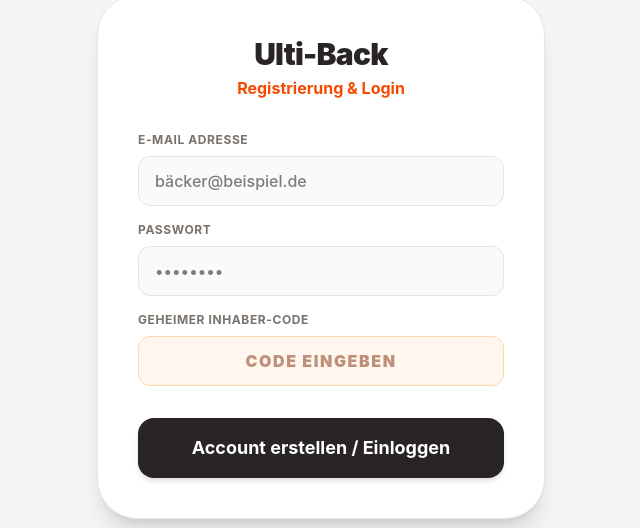
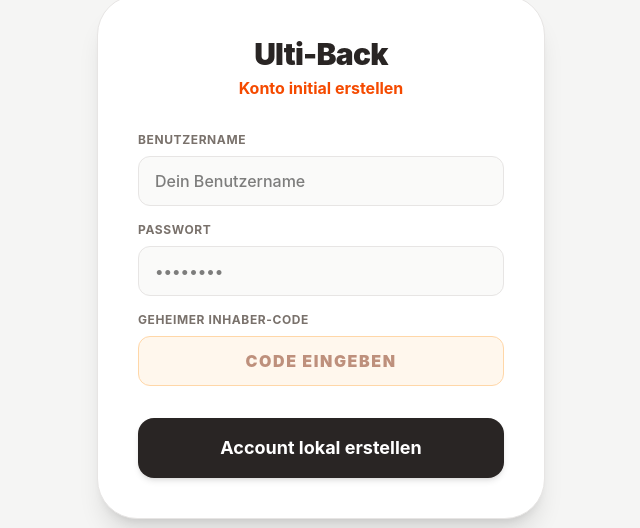
Before and after one commit to bullywyrm-byte/Ultiback, a React (Vite) app: page / in a window 1280 px wide. Shown: the part 143-671 px from the top of the page, without its empty margins (319-959 px from the left). Built offline with nearby package versions, Linux system fonts and the light colour scheme.

Commit message:
update api

```diff
--- a/src/App.jsx
+++ b/src/App.tsx
@@ -58,6 +58,7 @@ class ErrorBoundary extends React.Component {
 }
 
 function App() {
+  const [account, setAccount] = useLocalDB('ulti_back_account', null);
   const [user, setUser] = useLocalDB('ulti_back_user', null);
   const [activeTab, setActiveTab] = useState('inventory');
 
@@ -67,26 +68,42 @@ function App() {
   const [productionLogs, setProductionLogs] = useLocalDB('ulti_back_production', []);
   const [weeklyPlan, setWeeklyPlan] = useLocalDB('ulti_back_weekly_plan', []);
 
-  const [loginEmail, setLoginEmail] = useState('');
+  const [loginUser, setLoginUser] = useState('');
   const [loginPass, setLoginPass] = useState('');
   const [loginCode, setLoginCode] = useState('');
   const [loginError, setLoginError] = useState('');
 
-  const handleRegister = () => {
-    if (loginCode !== 'DANIELS-BACKSTUBE-2026') {
-      setLoginError('Ungültiger Registrierungs-Code!');
+  const handleAuth = () => {
+    if (!account) {
+      // Registrierung (Account erstellen)
+      if (loginCode !== '31123112') {
+        setLoginError('Ungültiger Inhaber-Code!');
         return;
       }
-    if (!loginEmail.includes('@') || loginPass.length < 6) {
-      setLoginError('Bitte gültige E-Mail und sicheres Passwort eingeben.');
+      if (loginUser.trim().length < 3 || loginPass.length < 4) {
+        setLoginError('Bitte einen gültigen Benutzernamen und ein Passwort eingeben.');
         return;
       }
-    setUser({ email: loginEmail, uid: 'local_user_' + Date.now() });
+      const newAccount = { username: loginUser.trim(), password: loginPass };
+      setAccount(newAccount);
+      setUser({ username: newAccount.username, uid: 'local_user_' + Date.now() });
       setLoginError('');
+    } else {
+      // Normaler Login
+      if (loginUser.trim() === account.username && loginPass === account.password) {
+        setUser({ username: account.username, uid: 'local_user_' + Date.now() });
+        setLoginError('');
+      } else {
+        setLoginError('Benutzername oder Passwort ist falsch.');
+      }
+    }
   };
 
   const handleLogout = () => {
     setUser(null);
+    setLoginUser('');
+    setLoginPass('');
+    setLoginCode('');
   };
 
   if (!user) {
@@ -95,7 +112,9 @@ function App() {
         <div className="bg-white p-8 md:p-10 rounded-[2.5rem] shadow-xl w-full max-w-md border border-stone-200">
           <div className="text-center mb-8">
             <h1 className="text-3xl font-black text-stone-800 tracking-tight">Ulti-Back</h1>
-            <p className="text-orange-600 font-bold mt-1">Registrierung & Login</p>
+            <p className="text-orange-600 font-bold mt-1">
+              {!account ? 'Konto initial erstellen' : 'Login'}
+            </p>
           </div>
 
           {loginError && (
@@ -106,20 +125,23 @@ function App() {
 
           <div className="space-y-4">
             <div>
-              <label className="block text-xs font-bold text-stone-500 uppercase tracking-wider mb-2">E-Mail Adresse</label>
-              <input type="email" value={loginEmail} onChange={e => setLoginEmail(e.target.value)} className="w-full bg-stone-50 border border-stone-200 px-4 py-3 rounded-xl focus:ring-2 focus:ring-orange-500 outline-none font-medium" placeholder="bäcker@beispiel.de" />
+              <label className="block text-xs font-bold text-stone-500 uppercase tracking-wider mb-2">Benutzername</label>
+              <input type="text" value={loginUser} onChange={e => setLoginUser(e.target.value)} className="w-full bg-stone-50 border border-stone-200 px-4 py-3 rounded-xl focus:ring-2 focus:ring-orange-500 outline-none font-medium" placeholder="Dein Benutzername" />
             </div>
             <div>
               <label className="block text-xs font-bold text-stone-500 uppercase tracking-wider mb-2">Passwort</label>
               <input type="password" value={loginPass} onChange={e => setLoginPass(e.target.value)} className="w-full bg-stone-50 border border-stone-200 px-4 py-3 rounded-xl focus:ring-2 focus:ring-orange-500 outline-none font-medium" placeholder="••••••••" />
             </div>
+
+            {!account && (
               <div>
                 <label className="block text-xs font-bold text-stone-500 uppercase tracking-wider mb-2">Geheimer Inhaber-Code</label>
                 <input type="text" value={loginCode} onChange={e => setLoginCode(e.target.value)} className="w-full bg-orange-50 border border-orange-200 text-orange-900 px-4 py-3 rounded-xl focus:ring-2 focus:ring-orange-500 outline-none font-black tracking-widest text-center" placeholder="CODE EINGEBEN" />
               </div>
+            )}
 
-            <button onClick={handleRegister} className="w-full bg-stone-800 text-white mt-4 py-4 rounded-2xl font-bold shadow-md hover:bg-stone-900 transition-colors text-lg active:scale-95">
-              Account erstellen / Einloggen
+            <button onClick={handleAuth} className="w-full bg-stone-800 text-white mt-4 py-4 rounded-2xl font-bold shadow-md hover:bg-stone-900 transition-colors text-lg active:scale-95">
+              {!account ? 'Account lokal erstellen' : 'Einloggen'}
             </button>
           </div>
         </div>
@@ -481,8 +503,7 @@ function RecipeEditor({ recipe, allRecipes, onSave, onCancel }) {
     const file = e.target.files[0];
     if (!file) return;
 
-
-    const apiKey = "AQ.Ab8RN6Kc6hzVeQqJyH7DJsHwzki5C11Zg4kQJCPKecj83swY7w";
+    const apiKey = "AQ.Ab8RN6IZL-f1JJHzavpkmsq-DlXNmZiACIWagXb1QRtmbrDGYQ";
 
     if (!apiKey || !apiKey.startsWith("AQ.")) {
       setAnalyzeError("Fehler: Bitte einen gültigen API-Key im Code eintragen.");
@@ -1404,7 +1425,7 @@ function SettingsView({ user, onLogout, data, setData }) {
           <div className="bg-stone-50 p-6 rounded-2xl border border-stone-100 flex items-center justify-between">
             <div>
               <p className="text-sm font-bold text-stone-400 uppercase tracking-wider mb-1">Angemeldet als</p>
-              <p className="font-black text-xl text-stone-800">{user.email}</p>
+              <p className="font-black text-xl text-stone-800">{user.username}</p>
             </div>
             <button onClick={onLogout} className="px-4 py-2 bg-white border border-stone-200 text-stone-600 font-bold rounded-xl hover:bg-stone-100 transition-colors">
               Abmelden
```
Lines whose indentation alone changed are shown as unchanged.
